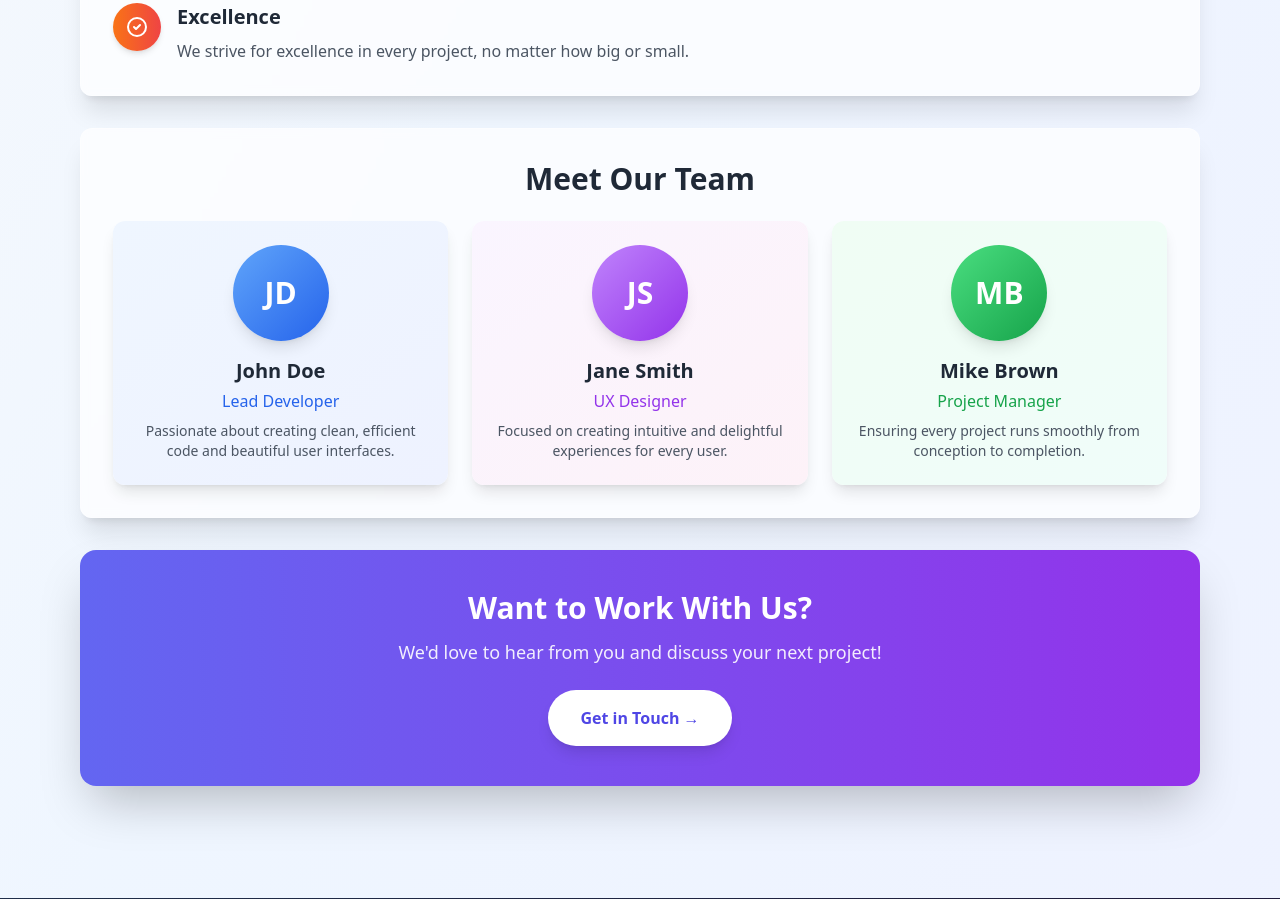
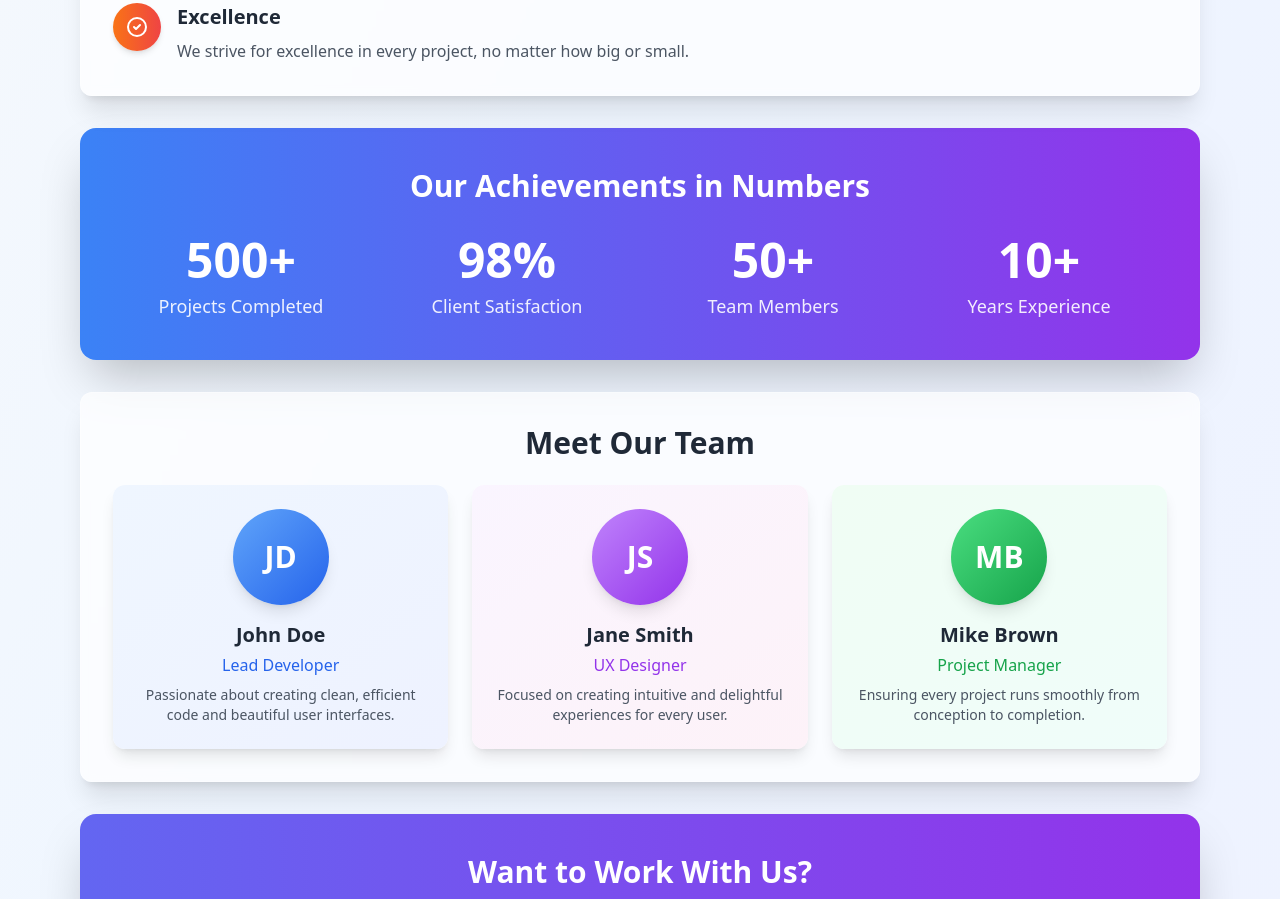
Before and after one commit to Khaddy06/codie, a plain HTML site: page about.html in a window 1280 px wide. Shown: the part 1415-2314 px from the top of the page. Drawn offline with nearby package versions, Linux system fonts and the light colour scheme.

Commit message:
Add statistics section to about.html showcasing achievements; included metrics for projects completed, client satisfaction, team members, and years of experience with enhanced styling and animations.

```diff
--- a/about.html
+++ b/about.html
@@ -167,6 +167,29 @@
             </div>
         </section>
 
+        <!-- Statistics Section -->
+        <section class="bg-gradient-to-r from-blue-500 to-purple-600 rounded-2xl shadow-2xl p-10 mb-8 text-white animate-slide-up" style="animation-delay: 0.45s">
+            <h2 class="text-3xl font-semibold text-center mb-8">Our Achievements in Numbers</h2>
+            <div class="grid grid-cols-2 md:grid-cols-4 gap-6">
+                <div class="text-center transform hover:scale-110 transition-all duration-300">
+                    <div class="text-5xl font-bold mb-2">500+</div>
+                    <div class="text-lg opacity-90">Projects Completed</div>
+                </div>
+                <div class="text-center transform hover:scale-110 transition-all duration-300">
+                    <div class="text-5xl font-bold mb-2">98%</div>
+                    <div class="text-lg opacity-90">Client Satisfaction</div>
+                </div>
+                <div class="text-center transform hover:scale-110 transition-all duration-300">
+                    <div class="text-5xl font-bold mb-2">50+</div>
+                    <div class="text-lg opacity-90">Team Members</div>
+                </div>
+                <div class="text-center transform hover:scale-110 transition-all duration-300">
+                    <div class="text-5xl font-bold mb-2">10+</div>
+                    <div class="text-lg opacity-90">Years Experience</div>
+                </div>
+            </div>
+        </section>
+
         <!-- Team Section -->
         <section class="bg-white/70 backdrop-blur-sm rounded-xl shadow-xl p-8 mb-8 transform hover:scale-105 transition-all duration-500 border border-white/30 animate-slide-up" style="animation-delay: 0.5s">
             <h2 class="text-3xl font-semibold text-gray-800 mb-6 text-center hover:text-blue-600 transition-colors duration-300">Meet Our Team</h2>
```
